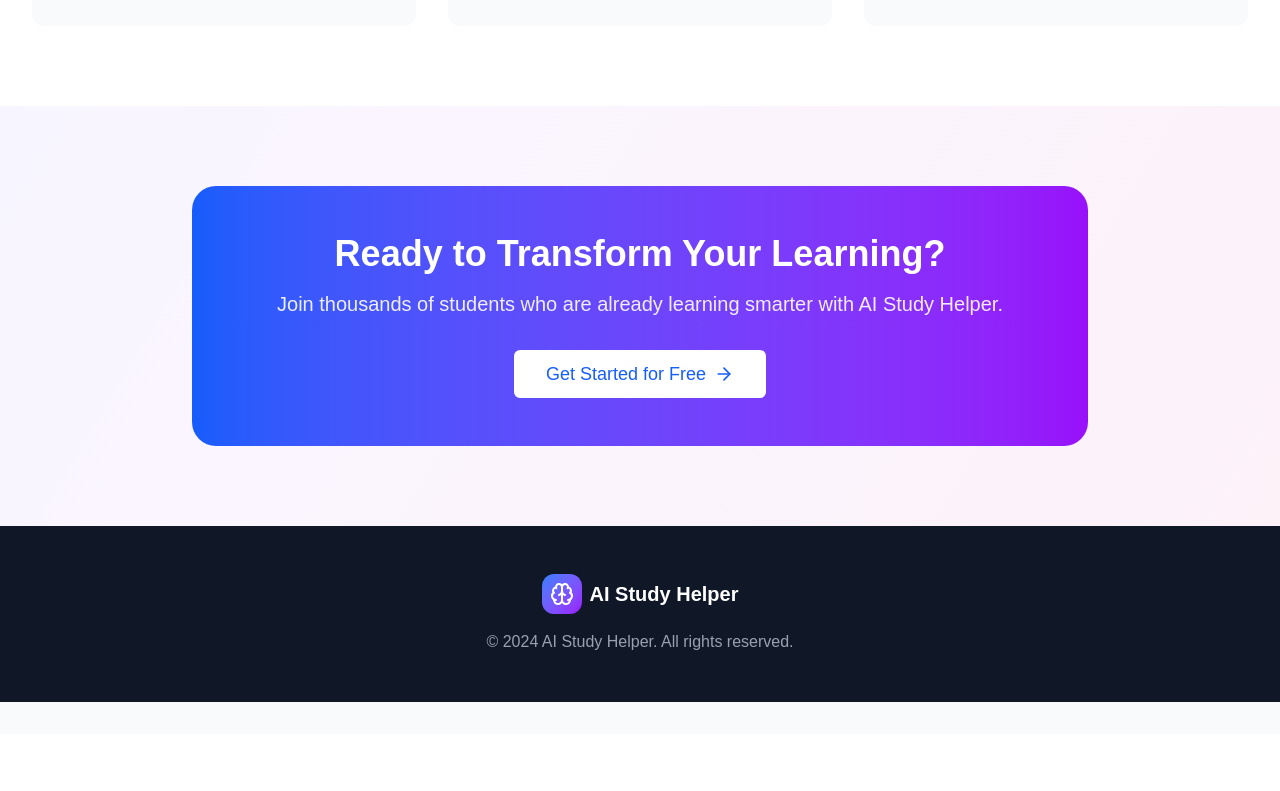
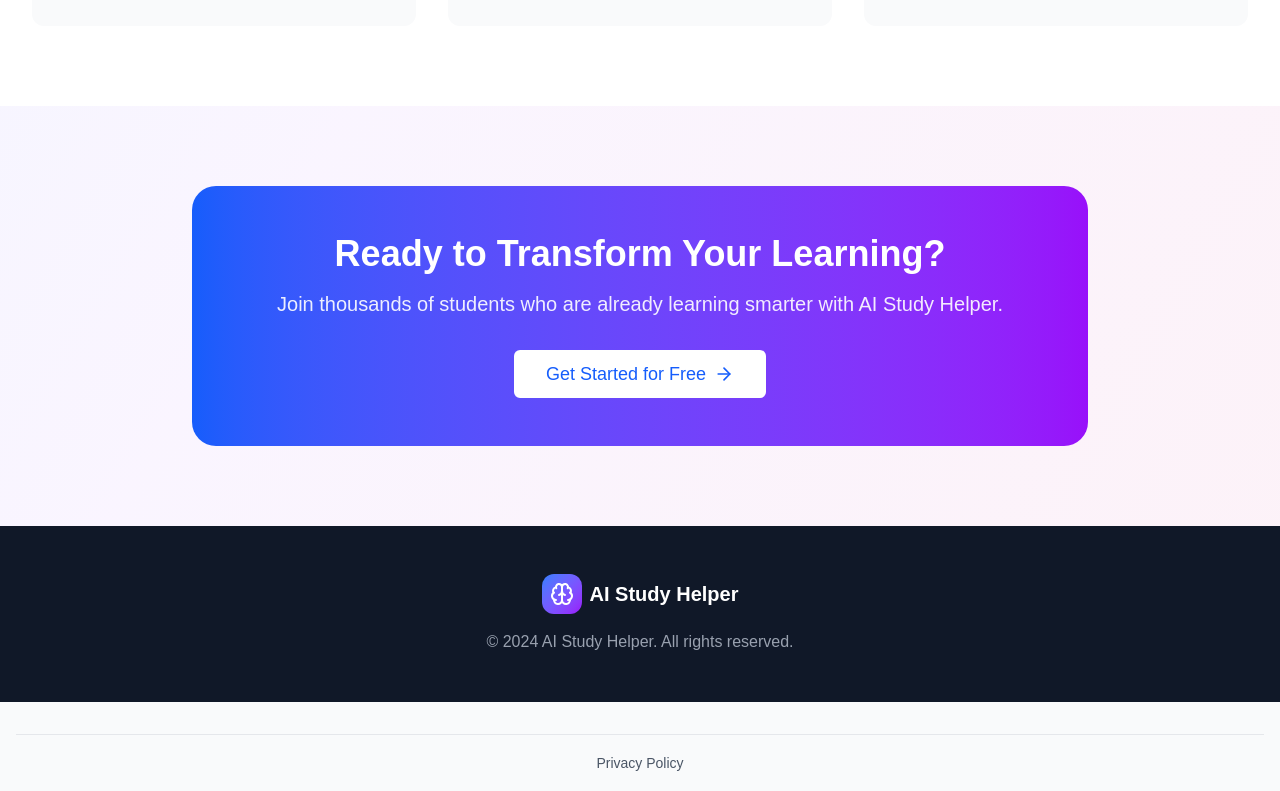
Before and after one commit to ilyaselghamarti2014-cmd/ai-study-helper-frontend, a Next.js app: page / in a window 1280 px wide. Shown: the part 1454-2245 px from the top of the page. Before the commit the page ends 2188 px from the top, so only its background shows below. Built offline with nearby package versions, Linux system fonts and the light colour scheme; no server answers.

Commit message:
Add Privacy Policy page and footer link

```diff
--- /dev/null
+++ b/src/app/privacy-policy/page.tsx
@@ -0,0 +1,31 @@
+export default function PrivacyPolicyPage() {
+  return (
+    <div className="min-h-screen bg-gray-50 dark:bg-gray-900 py-16 px-4">
+      <div className="max-w-4xl mx-auto">
+        <div className="bg-white dark:bg-gray-800 rounded-2xl shadow-lg p-8 md:p-12">
+          <h1 className="text-4xl font-bold text-gray-900 dark:text-white mb-8">
+            Privacy Policy
+          </h1>
+
+          <div className="prose prose-lg dark:prose-invert max-w-none">
+            <p className="text-gray-700 dark:text-gray-300 mb-6">
+              This website uses cookies and third-party services like Google AdSense to display ads and improve user experience.
+            </p>
+
+            <p className="text-gray-700 dark:text-gray-300 mb-6">
+              We may collect limited data such as cookies and usage information for advertising purposes.
+            </p>
+
+            <p className="text-gray-700 dark:text-gray-300 mb-6">
+              You can disable cookies in your browser settings.
+            </p>
+
+            <p className="text-gray-700 dark:text-gray-300">
+              If you have any questions, contact us.
+            </p>
+          </div>
+        </div>
+      </div>
+    </div>
+  );
+}
--- a/src/components/FooterAd.tsx
+++ b/src/components/FooterAd.tsx
@@ -1,6 +1,7 @@
 'use client';
 
 import { useEffect, useState, useRef } from 'react';
+import Link from 'next/link';
 
 /**
  * FooterAd Component
@@ -50,6 +51,14 @@ export default function FooterAd() {
           data-ad-format="auto"
           data-full-width-responsive="true"
         />
+        <div className="mt-4 pt-4 border-t border-gray-200 dark:border-gray-700 text-center">
+          <Link
+            href="/privacy-policy"
+            className="text-sm text-gray-600 dark:text-gray-400 hover:text-blue-600 dark:hover:text-blue-400 transition-colors"
+          >
+            Privacy Policy
+          </Link>
+        </div>
       </div>
     </div>
   );
```
